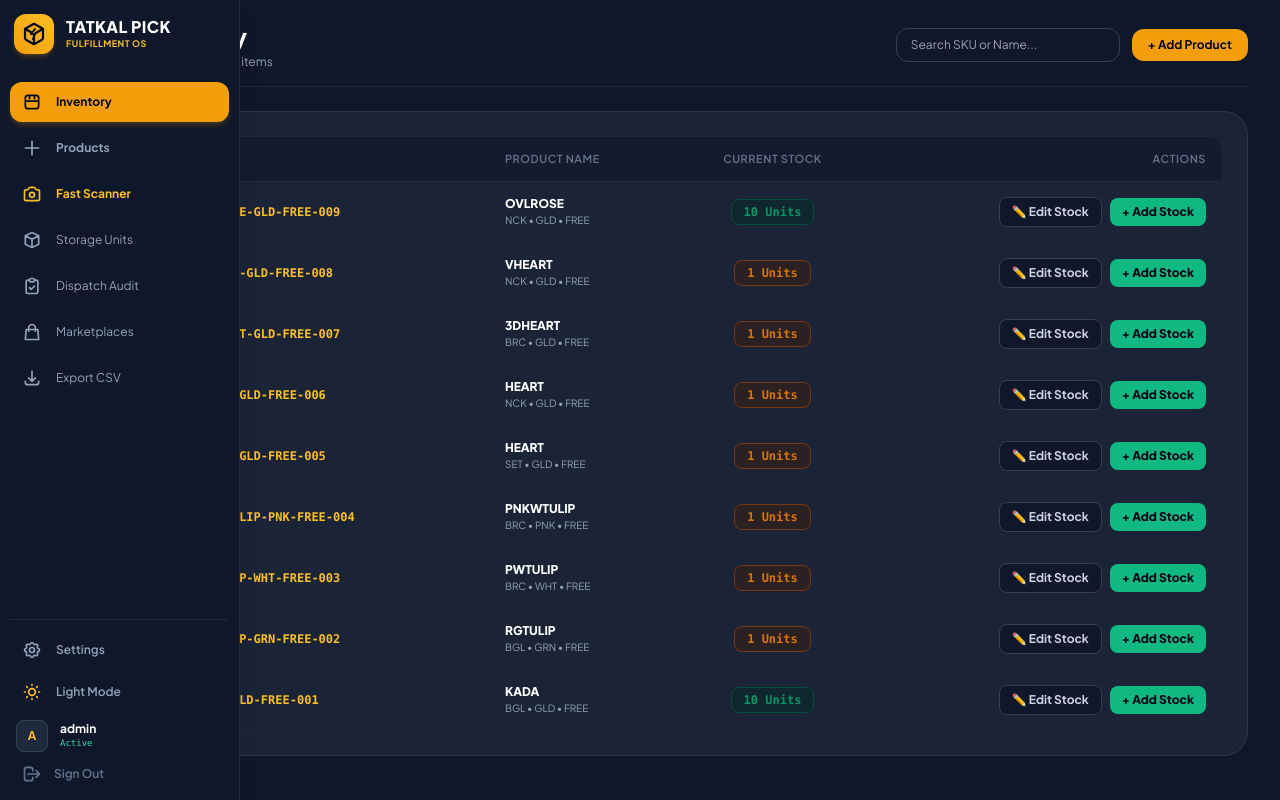
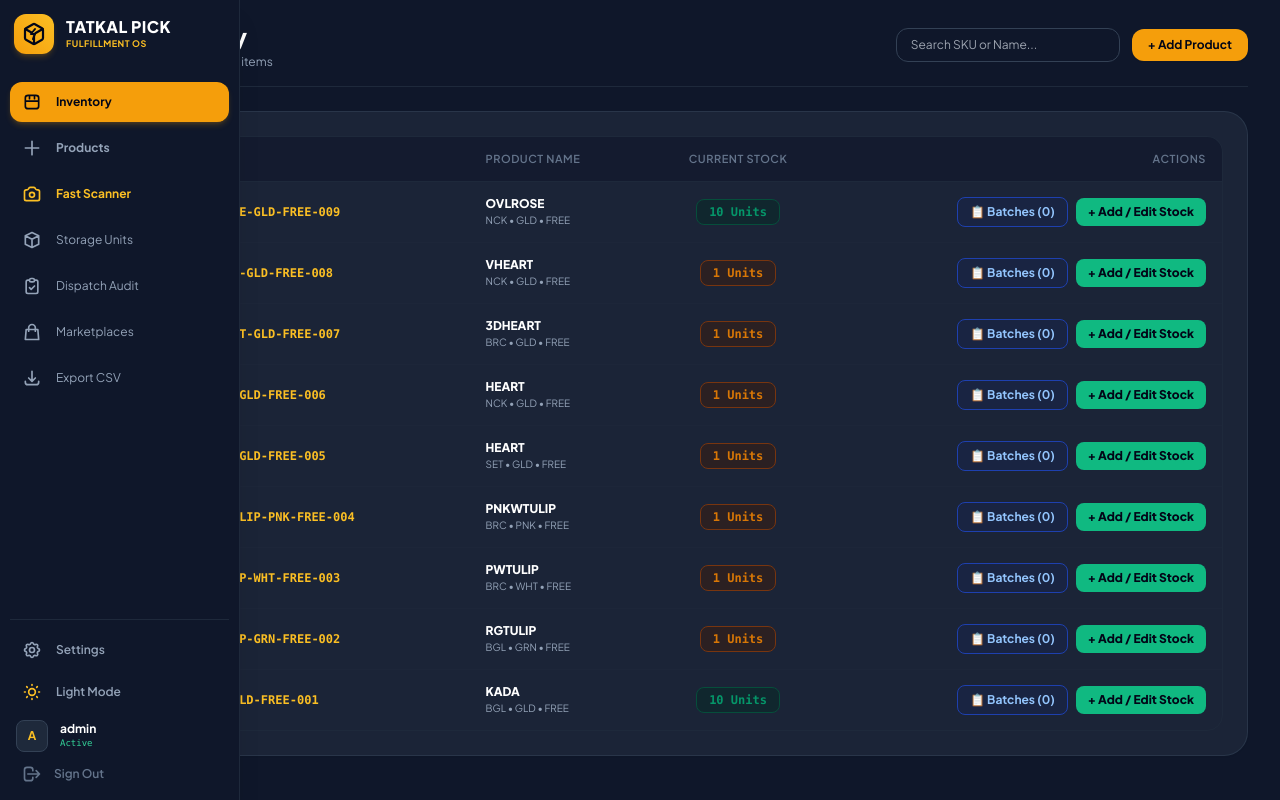
Before and after one commit to mohsinalisheliya/sku_manager, a Django app: page / in a window 1280 px wide. Run offline with Django 5.2, Linux system fonts and the light colour scheme; a user stored in the database is signed in; data comes from the database, SQL or seed files in the repository; data that the repository does not hold is empty; some libraries are stand-ins or nearby versions.

Commit message:
auto-save: progress update (07-Oct-2026 06:15:01 PM)

```diff
--- a/templates/sku_manager/inventory.html
+++ b/templates/sku_manager/inventory.html
@@ -73,13 +73,15 @@
                 {% endif %}
               </td>
 
-              <!-- Actions (Both go to stock_action) -->
+              <!-- Batch list and unified stock action -->
               <td class="py-3.5 px-4 text-right space-x-1.5 whitespace-nowrap">
-                <a href="{% url 'stock_action' item.pk %}" class="inline-flex items-center gap-1 bg-slate-100 hover:bg-slate-200 dark:bg-slate-900 dark:hover:bg-slate-700 text-slate-700 dark:text-slate-300 px-3 py-1.5 rounded-lg font-bold border border-slate-200 dark:border-slate-700 transition">
-                  ✏️ Edit Stock
+                <a href="{% url 'product_batches' item.pk %}"
+                   class="inline-flex items-center gap-1 bg-blue-50 hover:bg-blue-100 dark:bg-blue-950/40 text-blue-700 dark:text-blue-300 border border-blue-200 dark:border-blue-800 px-3 py-1.5 rounded-lg font-bold transition">
+                  📋 Batches ({{ item.batches.count }})
                 </a>
-                <a href="{% url 'stock_action' item.pk %}" class="inline-flex items-center gap-1 bg-emerald-500 hover:bg-emerald-400 text-slate-950 px-3 py-1.5 rounded-lg font-black transition shadow-xs">
-                  + Add Stock
+                <a href="{% url 'stock_action' item.pk %}"
+                   class="inline-flex items-center gap-1 bg-emerald-500 hover:bg-emerald-400 text-slate-950 px-3 py-1.5 rounded-lg font-black transition shadow-xs">
+                  + Add / Edit Stock
                 </a>
               </td>
             </tr>
```
